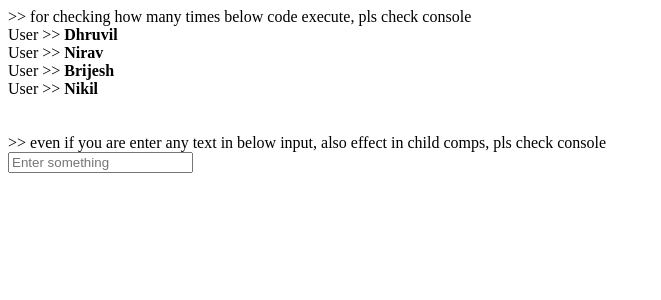
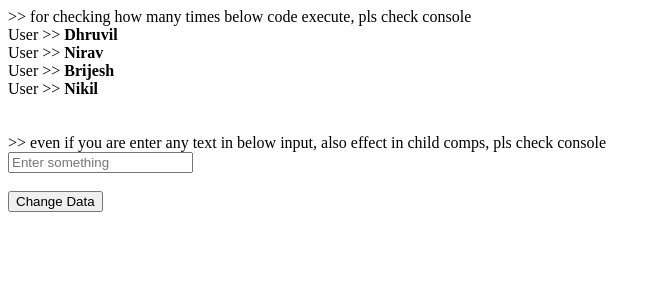
Before and after one commit to dhruvil-52/change-detection, an Angular app: page / in a window 1280 px wide. Shown: the top 300 px of the page, without its empty margins (0-661 px from the left). Built offline with nearby package versions, Linux system fonts and the light colour scheme.

Commit message:
what will issue if you use ChangeDetectionStrategy.OnPush, for checking it click Change data button, it will not change data becuase of ChangeDetectionStrategy.OnPush

```diff
--- a/src/app/app.component.html
+++ b/src/app/app.component.html
@@ -5,3 +5,8 @@
 <br>
 >> even if you are enter any text in below input, also effect in child comps, pls check console <br>
 <input type="text" (keyup)="onTyped($event)" placeholder="Enter something">
+
+
+<br>
+<br>
+<button type="button" (click)="changeArr()">Change Data</button>
--- a/src/app/app.component.ts
+++ b/src/app/app.component.ts
@@ -17,4 +17,9 @@ export class AppComponent {
   onTyped(value: any) {
     console.log("text entered")
   }
+
+  changeArr(){
+    this.users[0].name="kano";
+    console.log("button clicked")
+  }
 }
--- a/src/app/child/child.component.ts
+++ b/src/app/child/child.component.ts
@@ -1,9 +1,10 @@
-import { Component, OnInit, Input } from '@angular/core';
+import { Component, OnInit, Input, ChangeDetectionStrategy } from '@angular/core';
 
 @Component({
   selector: 'app-child',
   templateUrl: './child.component.html',
-  styleUrls: ['./child.component.scss']
+  styleUrls: ['./child.component.scss'],
+  changeDetection: ChangeDetectionStrategy.OnPush
 })
 export class ChildComponent implements OnInit {
 
```
